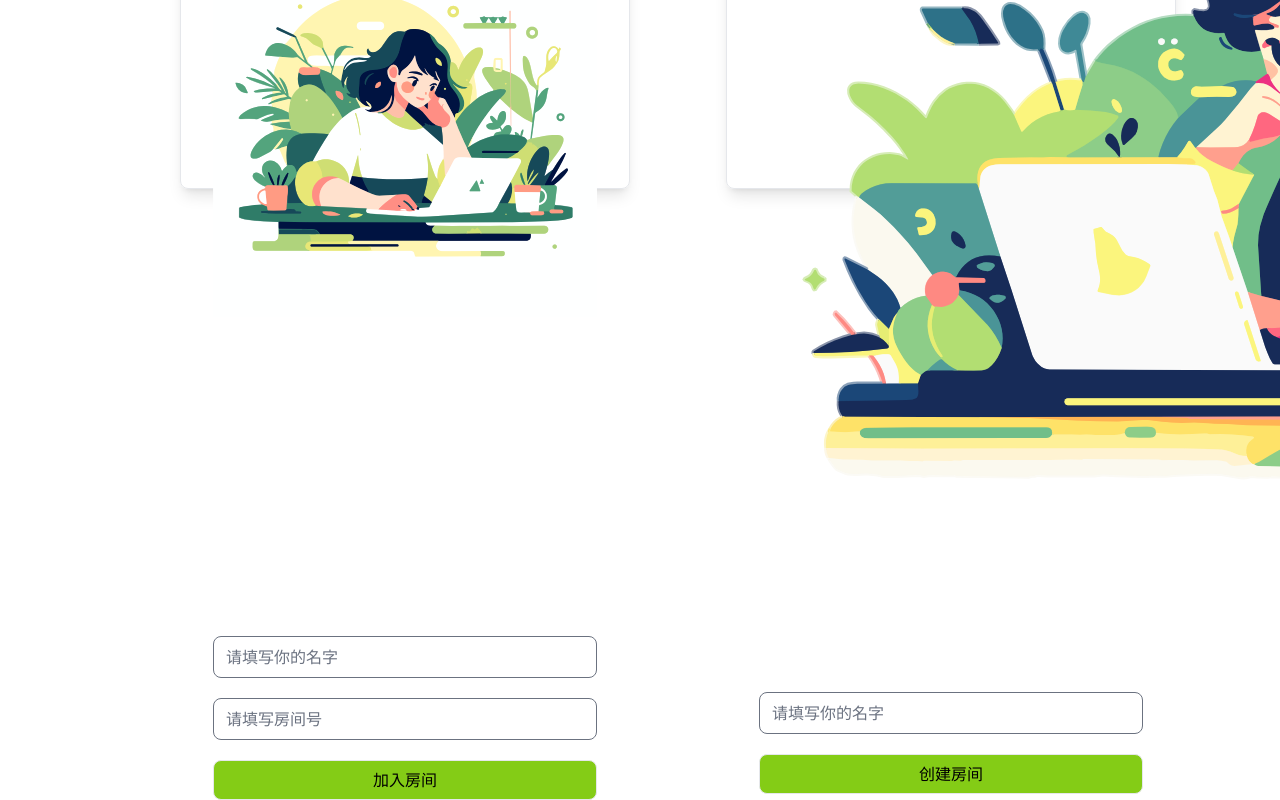
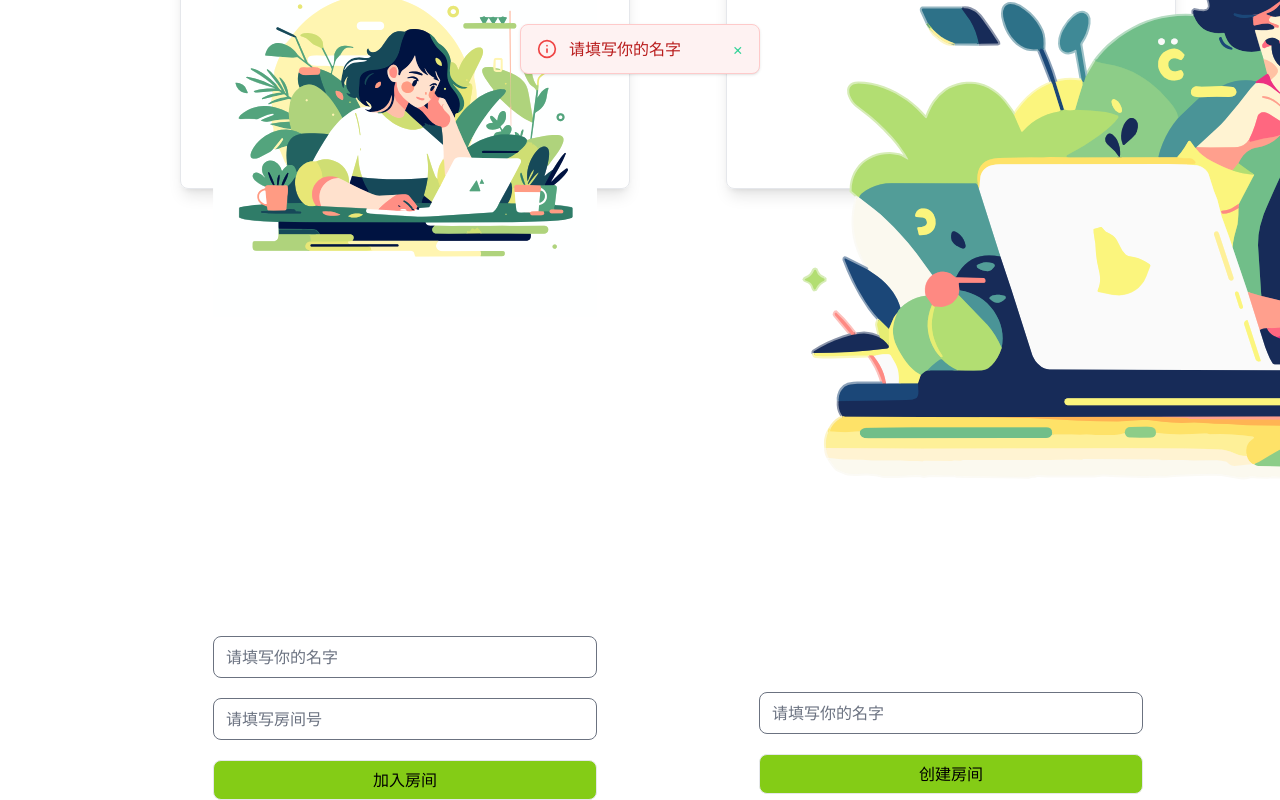
Before and after one commit to yuanjingteam/live-code-room, a Next.js app: page / in a window 1280 px wide. Both pictures are taken after a click on the button "加入房间". Shown: the part 565-1365 px from the top of the page. Built offline with nearby package versions, Linux system fonts and the light colour scheme; no server answers.

Commit message:
feat: 添加了消息提示框的样式

```diff
--- a/package.json
+++ b/package.json
@@ -22,7 +22,7 @@
     "@reduxjs/toolkit": "^2.6.1",
     "@uiw/codemirror-theme-androidstudio": "^4.23.10",
     "@uiw/react-codemirror": "^4.23.10",
-    "clsx": "^2.0.0",
+    "clsx": "^2.1.1",
     "codemirror": "^5.64.2",
     "dotenv": "^16.4.7",
     "express": "^4.21.2",
--- a/src/app/page.tsx
+++ b/src/app/page.tsx
@@ -12,13 +12,13 @@ import {
   setRoomId,
 } from '@/store/modules/userInfoStore';
 
-// import { listenForEvents } from '@/services/socketService';
 import { listenForRoomUpdate } from '@/services/socketService';
 import { socket } from '@/services/socketService';
 import { createRoom, joinRoom } from '@/services/socketService';
 
 import CreateImg from '~/svg/CreateImg.svg';
 import JoinImg from '~/svg/JoinImg.svg';
+import MessageBox from '@/components/messageBox';
 
 /**
  * SVGR Support
@@ -62,11 +62,17 @@ export default function HomePage({ searchParams }: Props) {
     nameCreate: '',
   });
 
-  const isJump = useRef(false);
+  //定义消息提示框中的信息
+  const [msg, setMsg] = useState<string | null>(null);
+
+  //控制加入房间的跳转逻辑
+  const isJoinJump = useRef(false);
 
   const handleRoomUpdate = (data: RoomData) => {
-    console.log(data, 'dataPPP');
     if (data.message === '已更新') {
+      if (isJoinJump.current) {
+        router.push(`/room?roomId=${roomIdPar || formValues.roomId}`);
+      }
       if (data && data.members && data.members.length > 0) {
         const otherMember = data.members.filter(
           (member) => member !== sessionStorage.getItem('name'),
@@ -79,10 +85,8 @@ export default function HomePage({ searchParams }: Props) {
       if (!sessionStorage.getItem('name')) {
         socket.connect();
       }
-      isJump.current = true;
     } else {
-      isJump.current = false;
-      alert(data.message);
+      setMsg(data.message);
     }
 
   };
@@ -93,6 +97,13 @@ export default function HomePage({ searchParams }: Props) {
       socket.off('room_update');
     };
   });
+
+  useEffect(() => {
+    if (msg) {
+      const timer = setTimeout(() => setMsg(null), 3000);
+      return () => clearTimeout(timer);
+    }
+  }, [msg]);
 
   // 处理名字输入框变化
   const handleChange = (e: React.ChangeEvent<HTMLInputElement>) => {
@@ -114,7 +125,7 @@ export default function HomePage({ searchParams }: Props) {
     sessionStorage.setItem('roomId', roomCode);
     dispatch(setRoomId());
     if (formValues.nameCreate === '') {
-      alert('请填写你的名字');
+      setMsg('请填写你的名字');
       return;
     }
     createRoom({ roomId: roomCode, userName: formValues.nameCreate });
@@ -124,16 +135,17 @@ export default function HomePage({ searchParams }: Props) {
   //处理加入房间的逻辑
   const handleJoinRoom = () => {
     if (formValues.name === '') {
-      alert('请填写你的名字');
+      setMsg('请填写你的名字');
       return;
     }
     joinRoom({ roomId: roomIdPar || formValues.roomId, userName: formValues.name });
     if (roomIdPar) {
       sessionStorage.setItem('roomId', roomIdPar);
     }
-    if (isJump) {
-      router.push(`/room?roomId=${roomIdPar || formValues.roomId}`);
-    }
+    isJoinJump.current = true;
+    // if (isJump.current) {
+    //   router.push(`/room?roomId=${roomIdPar || formValues.roomId}`);
+    // }
   };
 
   //生成邀请链接
@@ -149,6 +161,11 @@ export default function HomePage({ searchParams }: Props) {
 
   return (
     <main>
+      {msg && (
+        <div className="fixed top-6 left-1/2 -translate-x-1/2 z-50">
+          <MessageBox message={msg} type="error" onClose={() => setMsg(null)} />
+        </div>
+      )}
       <Head>
         <title>Live Code Room</title>
       </Head>
--- a/src/app/room/page.tsx
+++ b/src/app/room/page.tsx
@@ -14,6 +14,7 @@ import ChatCom from '@/app/components/chat';
 import CodeMirrorComponent from '@/app/components/codeMirror';
 import { joinRoom, listenForRoomUpdate, socket } from '@/services/socketService';
 import { leaveRoom } from '@/services/socketService';
+import MessageBox from '@/components/messageBox';
 
 export default function RoomPage() {
   interface RoomData {
@@ -36,9 +37,10 @@ export default function RoomPage() {
   //聊天记录是否清空
   const [isClear, setIsClear] = useState(false);
 
+  //定义消息提示框中的信息
+  const [msg, setMsg] = useState<string | null>(null);
+
   const handleRoomUpdate = (data: RoomData) => {
-    console.log(data, 'data');
-
     if (data.message === '已更新') {
       // 过滤出其他成员
       const otherMembers = data.members.filter(
@@ -57,7 +59,7 @@ export default function RoomPage() {
       setAnotherPlayer(otherMembers);
       dispatch(setAnotherName());
     } else {
-      alert(data.message);
+      setMsg(data.message);
     }
   };
 
@@ -78,8 +80,6 @@ export default function RoomPage() {
     const storedAnotherName = sessionStorage.getItem('anotherName');
     if (storedAnotherName) {
       try {
-        console.log(storedAnotherName,'sssss');
-
         const parsedData = JSON.parse(storedAnotherName);
         setAnotherPlayer(parsedData);
       } catch (error) {
--- /dev/null
+++ b/src/components/messageBox.tsx
@@ -0,0 +1,42 @@
+import React from 'react';
+import { FiInfo } from 'react-icons/fi';
+import clsx from 'clsx';
+
+interface MessageBoxProps {
+  message: string;
+  type?: 'info' | 'success' | 'error' | 'warning';
+  onClose?: () => void;
+}
+
+const typeStyles = {
+  info: 'bg-emerald-50 text-emerald-700 border-emerald-200',
+  success: 'bg-green-50 text-green-700 border-green-200',
+  error: 'bg-red-50 text-red-700 border-red-200',
+  warning: 'bg-yellow-50 text-yellow-700 border-yellow-200',
+};
+
+const iconMap = {
+  info: <FiInfo className="w-5 h-5 text-emerald-500" />,
+  success: <FiInfo className="w-5 h-5 text-green-500" />,
+  error: <FiInfo className="w-5 h-5 text-red-500" />,
+  warning: <FiInfo className="w-5 h-5 text-yellow-500" />,
+};
+
+const MessageBox: React.FC<MessageBoxProps> = ({ message, type = 'info', onClose }) => (<div className={clsx(
+  'flex items-center gap-3 px-4 py-3 rounded-lg border shadow transition-all',
+  typeStyles[type]
+)}
+  style={{ minWidth: 240, maxWidth: 400 }}>
+  {iconMap[type]}
+  <span className="flex-1">{message}</span>
+  {onClose && (
+    <button
+      className="ml-2 text-emerald-400 hover:text-emerald-600 transition"
+      onClick={onClose}
+    >
+      ×
+    </button>
+  )}
+</div>
+)
+export default MessageBox;
```
Also changed, not shown: 1 other file (tests, documents, lock files or other folders).
